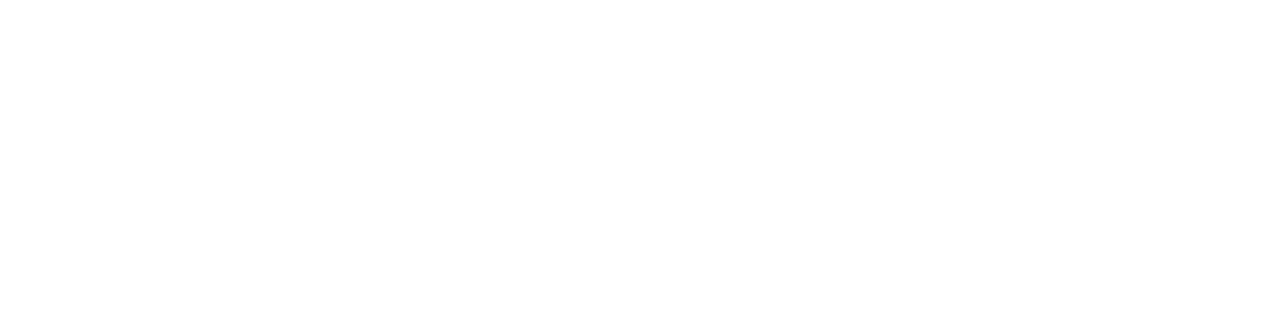
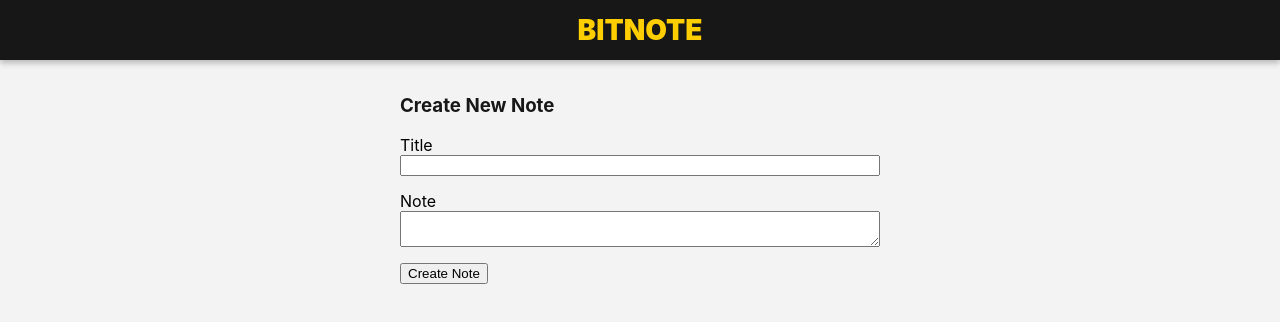
Before and after one commit to MansourO/bitnote, a React (Create React App) app: page / in a window 1280 px wide. Shown: the top 322 px of the page. Built offline with nearby package versions, Linux system fonts and the light colour scheme.

Commit message:
Initial Add Notes Functionality

```diff
--- a/src/App.js
+++ b/src/App.js
@@ -1,10 +1,16 @@
 import React from 'react';
 import * as firebase from 'firebase';
+
+import Header from './components/Header';
+import NotesForm from "./components/NotesForm";
 
 function App() {
   return (
     <div className="App">
-
+      <Header />
+      <main>
+        <NotesForm />
+      </main>
     </div>
   );
 }
--- /dev/null
+++ b/src/components/Header.js
@@ -0,0 +1,11 @@
+import React from 'react';
+
+const Header = props => (
+  <header className="header">
+    <h3 className="title">
+        BitNote
+    </h3>
+  </header>
+)
+
+export default Header;
--- /dev/null
+++ b/src/components/NotesForm.js
@@ -0,0 +1,64 @@
+import React, { Component } from 'react';
+import * as firebase from 'firebase/app';
+
+
+export class NotesForm extends Component {
+    constructor(){
+        super();
+        this.state = {
+            title: '',
+            note: ''
+        }
+
+        this.createNote = this.createNote.bind(this);
+    }
+    onChangeHandler (evt, key){
+        this.setState({
+            [key]: evt.target.value
+        })
+    }
+
+    createNote(){
+        if(this.state.title !== '' && this.state.note !== ''){
+            firebase.database().ref('notes').push({
+                title: this.state.title,
+                note: this.state.note
+            })
+        }
+
+        console.log(this.state.title);
+        console.log(this.state.note);
+    }
+
+    render() {
+        return (
+          <section className="noteform">
+            <h3>Create New Note</h3>
+            <div className="form-group">
+              <label htmlFor="noteform-title">Title</label>
+              <input
+                type="text"
+                id="noteform-title"
+                name="noteform-title"
+                value={this.state.title}
+                onChange={evt => this.onChangeHandler(evt, "title")}
+              />
+            </div>
+            <div className="form-group">
+              <label htmlFor="noteform-noteform">Note</label>
+              <textarea
+                name="noteform-note"
+                id="noteform-note"
+                value={this.state.note}
+                onChange={evt => this.onChangeHandler(evt, "note")}
+              ></textarea>
+            </div>
+            <button onClick={this.createNote}>Create Note</button>
+          </section>
+        );
+    }
+}
+
+
+
+export default NotesForm
--- a/src/index.css
+++ b/src/index.css
@@ -1,13 +1,107 @@
+
+/* TODO: Remove for bootstrap */
 body {
   margin: 0;
-  font-family: -apple-system, BlinkMacSystemFont, 'Segoe UI', 'Roboto', 'Oxygen',
-    'Ubuntu', 'Cantarell', 'Fira Sans', 'Droid Sans', 'Helvetica Neue',
-    sans-serif;
+  padding: 0;
+  font-family: -apple-system, BlinkMacSystemFont, "Segoe UI", "Roboto", "Oxygen", "Ubuntu", "Cantarell", "Fira Sans", "Droid Sans", "Helvetica Neue", sans-serif;
   -webkit-font-smoothing: antialiased;
   -moz-osx-font-smoothing: grayscale;
+  background: #F3F3F3;
 }
 
-code {
-  font-family: source-code-pro, Menlo, Monaco, Consolas, 'Courier New',
-    monospace;
+main {
+  padding: 15px;
 }
+
+/*
+** HEADER
+*/
+
+.header {
+  display: flex;
+  justify-content: center;
+  align-items: center;
+  width: 100vw;
+  height: 60px;
+  background: #171717;
+  box-shadow: 0px 3px 6px rgba(0, 0, 0, 0.25);
+}
+
+.header .title {
+  color: #FFCE00;
+  font-size: 28px;
+  font-weight: 900;
+  text-transform: uppercase;
+}
+
+.header .title span {
+  color: #F3F3F3;
+  font-weight: 300;
+}
+
+/*
+** NOTE FORM
+*/
+
+.noteform {
+  display: block;
+  width: 100%;
+  max-width: 480px;
+  margin: 0 auto 15px;
+}
+
+.noteform h3 {
+  color: #171717;
+}
+
+.noteform .form-group {
+  display: flex;
+  flex-direction: column;
+  margin-bottom: 15px;
+}
+
+/*
+** NOTES LIST
+*/
+
+.notes {
+  display: grid;
+  grid-template-columns: 1fr;
+  grid-gap: 15px;
+  padding: 15px;
+}
+
+.notes .note {
+  background: #FFFFFF;
+  box-shadow: 0px 3px 6px rgba(0, 0, 0, 0.25);
+}
+
+.notes .note .note-title {
+  background: #171717;
+  padding: 15px;
+  display: flex;
+  justify-content: space-between;
+  align-items: center;
+}
+
+.notes .note .note-title h3 {
+  color: #f3f3f3;
+  margin: 0;
+  padding: 0;
+}
+
+.notes .note .note-title .remove {
+  color: #FF0000;
+  font-size: 24px;
+  font-weight: 700;
+}
+
+.notes .note .note-content {
+  padding: 15px;
+}
+
+@media screen and (min-width: 768px) {
+  .notes {
+    grid-template-columns: repeat(3, 1fr);
+  }
+}
```
